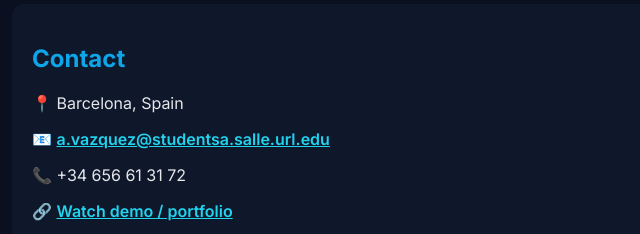
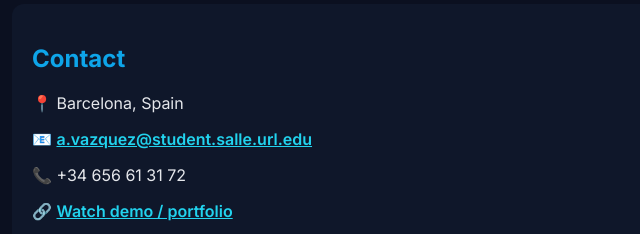
Before and after one commit to alexVazquezc/Website_showreel, a plain HTML site: page index.html in a window 1280 px wide. Shown: the part 1600-1834 px from the top of the page, 178-818 px from the left. Drawn offline with Linux system fonts and the light colour scheme.

Commit message:
Update index.html

```diff
--- a/index.html
+++ b/index.html
@@ -112,7 +112,7 @@
     <section id="contact" class="card">
       <h2>Contact</h2>
       <p>📍 Barcelona, Spain</p>
-      <p>📧 <a href="mailto:a.vazquez@student.salle.url.edu">a.vazquez@studentsa.salle.url.edu</a></p>
+      <p>📧 <a href="mailto:a.vazquez@student.salle.url.edu">a.vazquez@student.salle.url.edu</a></p>
       <p>📞 +34 656 61 31 72</p>
       <p>🔗 <a href="https://www.youtube.com/watch?v=N0A8VY188lA" target="_blank" rel="noopener">Watch demo / portfolio</a></p>
       <p>📄 <a href="cv_alex_vazquez_cubias.pdf" target="_blank" rel="noopener">View CV</a></p>
```
